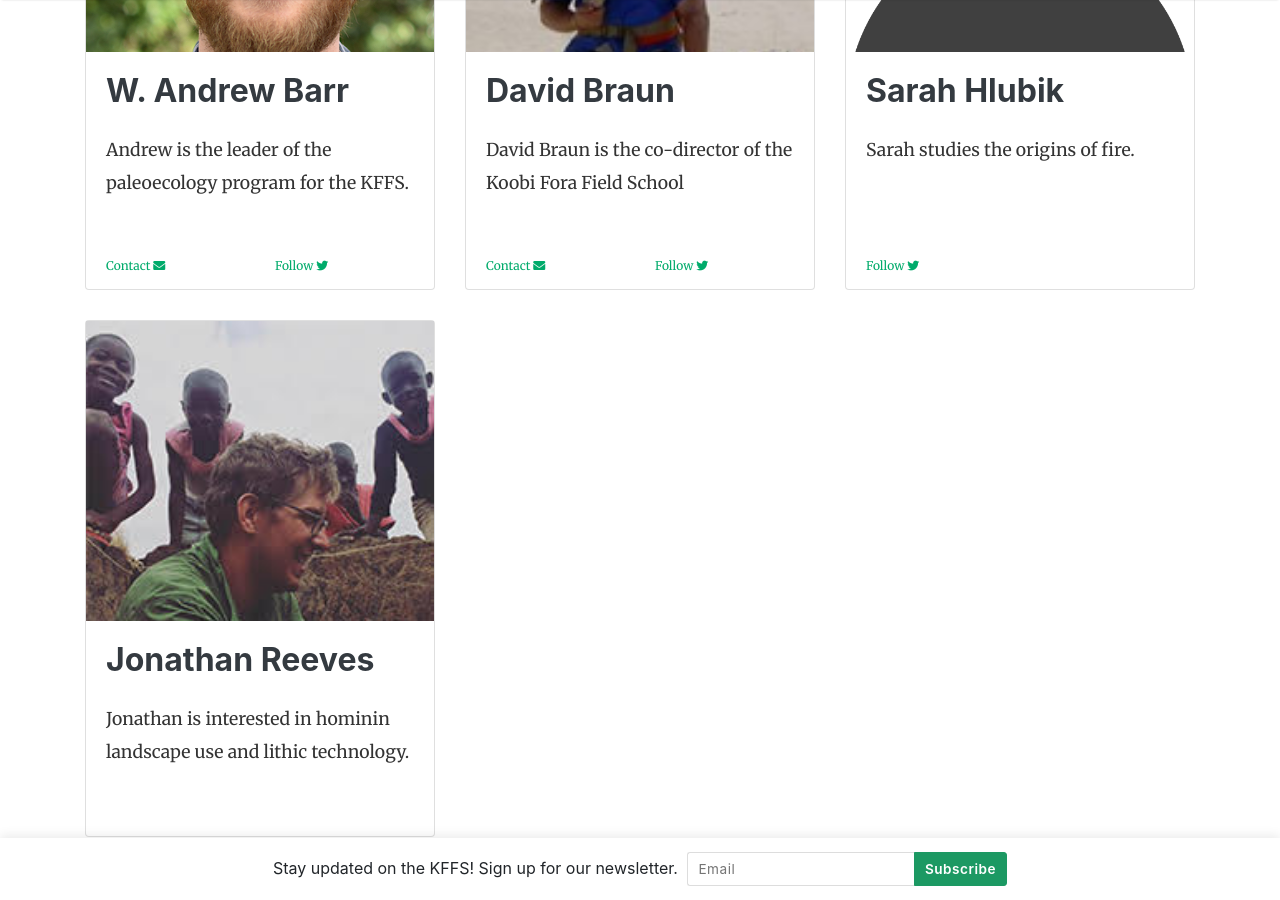
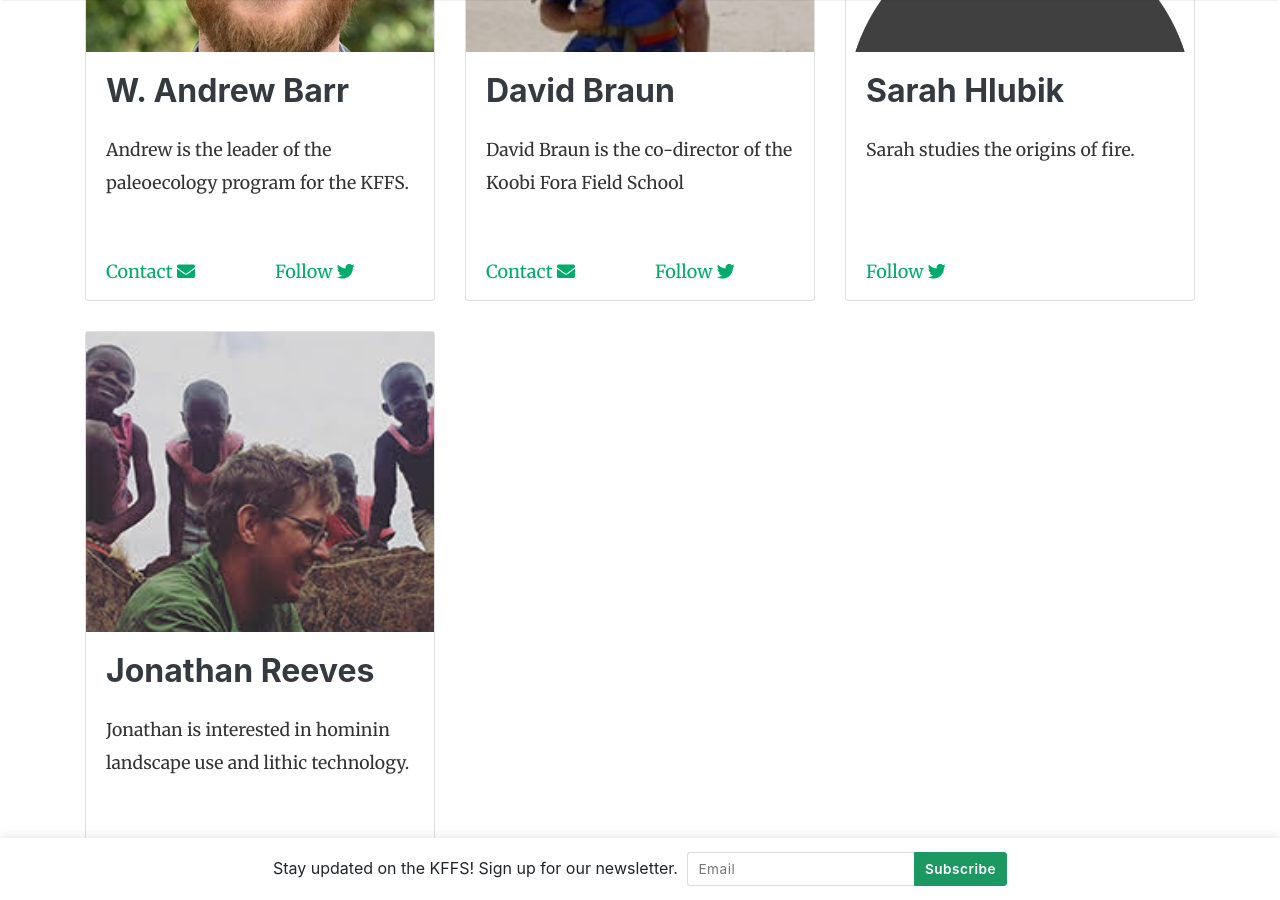
Before and after one commit to wabarr/KFFS, a Jekyll site: the page built from staff.md, in a window 1280 px wide and 900 px high, scrolled down 493 px. Built offline with Jekyll 4.4.1, drawn with Linux system fonts in a browser that asks for light colours; nearby versions of some CDN libraries; comment, search, counter and statistics services are not loaded.

Commit message:
Update people_list.html

```diff
--- a/_includes/people_list.html
+++ b/_includes/people_list.html
@@ -20,14 +20,14 @@
 <div class="row">
 {% if person.email != "" %}
 <div class="col-6">
-<a href="mailto:{{person.email}}">
+<a style="font-size:150%" href="mailto:{{person.email}}">
    Contact <i class="fa fa-envelope fa-1x"></i>
 </a>
 </div>
 {% endif %}
 {% if person.twitter != ""%}
 <div class="col-6">
-<a href="https://twitter.com/{{person.twitter | replace:'@',''}}">
+<a style="font-size:150%" href="https://twitter.com/{{person.twitter | replace:'@',''}}">
    Follow <i class="fab fa-twitter fa-1x"></i>
 </a>
 </div>
```
